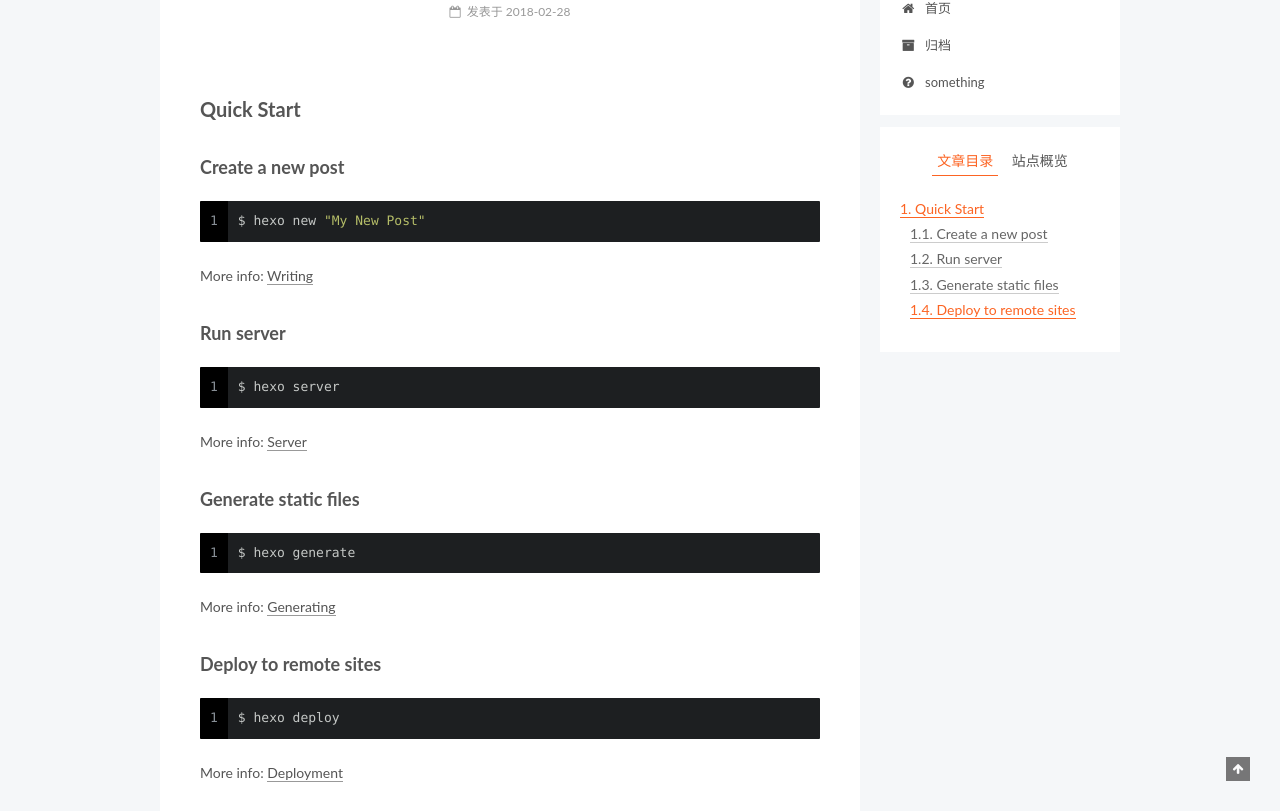
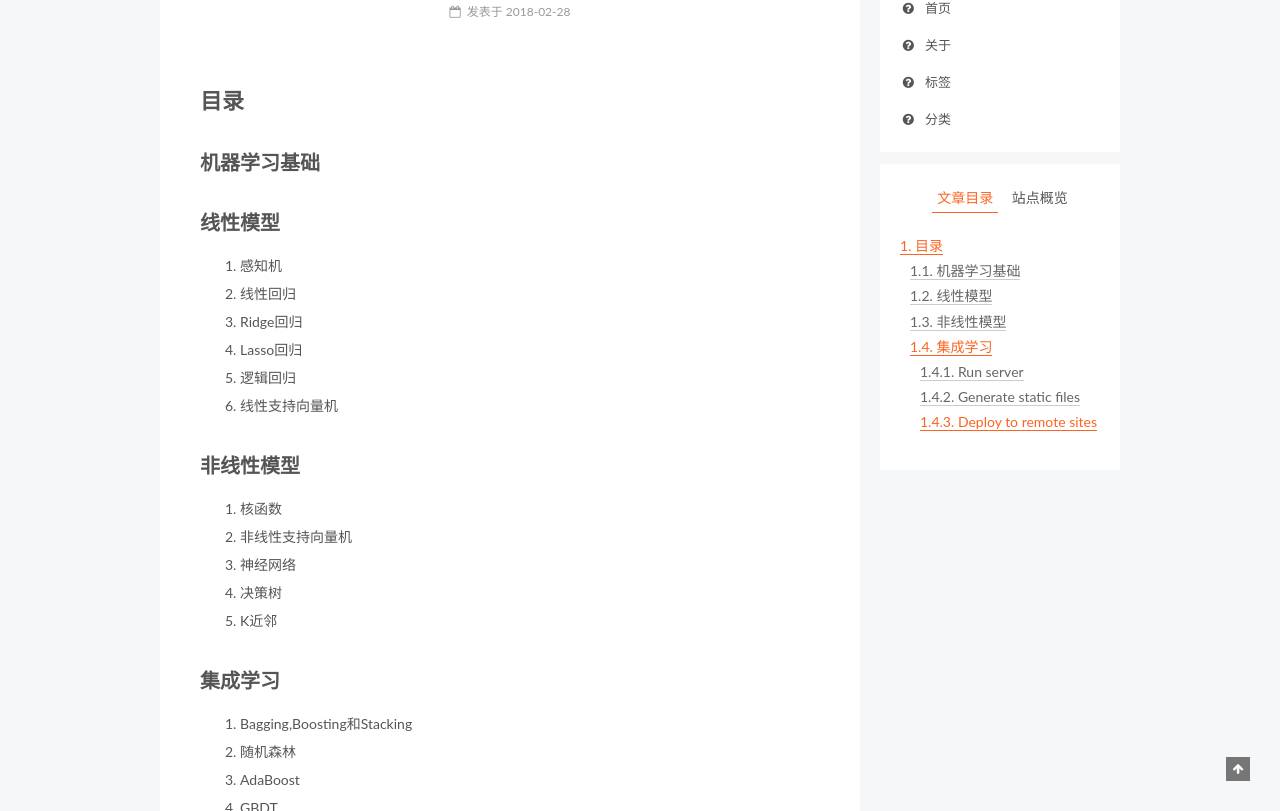
Before and after one commit to ZesenChen/ZesenChen.github.io, a plain HTML site: page 2018/02/28/hello-world/index.html in a window 1280 px wide. Shown: the part 119-930 px from the top of the page. Drawn offline with Linux system fonts and the light colour scheme.

Commit message:
Site updated: 2018-03-16 15:22:42

```diff
--- a/2018/02/28/hello-world/index.html
+++ b/2018/02/28/hello-world/index.html
@@ -79,17 +79,17 @@
 
 
 
-<meta name="description" content="Quick StartCreate a new post1$ hexo new &quot;My New Post&quot; More info: Writing Run server1$ hexo server More info: Server Generate static files1$ hexo generate More info: Generating Deploy to remote sites1$">
+<meta name="description" content="目录机器学习基础线性模型 感知机 线性回归 Ridge回归 Lasso回归 逻辑回归 线性支持向量机  非线性模型 核函数 非线性支持向量机 神经网络 决策树 K近邻  集成学习 Bagging,Boosting和Stacking 随机森林 AdaBoost GBDT XGBoost  More info: Writing Run serverMore info: Server Generate">
 <meta property="og:type" content="article">
-<meta property="og:title" content="Zesen Chen">
+<meta property="og:title" content="机器学习笔记">
 <meta property="og:url" content="http://yoursite.com/2018/02/28/hello-world/index.html">
-<meta property="og:site_name" content="机器学习笔记">
-<meta property="og:description" content="Quick StartCreate a new post1$ hexo new &quot;My New Post&quot; More info: Writing Run server1$ hexo server More info: Server Generate static files1$ hexo generate More info: Generating Deploy to remote sites1$">
+<meta property="og:site_name" content="BLOG">
+<meta property="og:description" content="目录机器学习基础线性模型 感知机 线性回归 Ridge回归 Lasso回归 逻辑回归 线性支持向量机  非线性模型 核函数 非线性支持向量机 神经网络 决策树 K近邻  集成学习 Bagging,Boosting和Stacking 随机森林 AdaBoost GBDT XGBoost  More info: Writing Run serverMore info: Server Generate">
 <meta property="og:locale" content="zh-Hans">
-<meta property="og:updated_time" content="2018-02-28T05:13:08.466Z">
+<meta property="og:updated_time" content="2018-03-16T02:07:21.983Z">
 <meta name="twitter:card" content="summary">
-<meta name="twitter:title" content="Zesen Chen">
-<meta name="twitter:description" content="Quick StartCreate a new post1$ hexo new &quot;My New Post&quot; More info: Writing Run server1$ hexo server More info: Server Generate static files1$ hexo generate More info: Generating Deploy to remote sites1$">
+<meta name="twitter:title" content="机器学习笔记">
+<meta name="twitter:description" content="目录机器学习基础线性模型 感知机 线性回归 Ridge回归 Lasso回归 逻辑回归 线性支持向量机  非线性模型 核函数 非线性支持向量机 神经网络 决策树 K近邻  集成学习 Bagging,Boosting和Stacking 随机森林 AdaBoost GBDT XGBoost  More info: Writing Run serverMore info: Server Generate">
 
 
 
@@ -99,7 +99,7 @@
     root: '/',
     scheme: 'Pisces',
     version: '5.1.4',
-    sidebar: {"position":"right","display":"post","offset":12,"b2t":false,"scrollpercent":false,"onmobile":false},
+    sidebar: {"position":"right","display":"always","offset":12,"b2t":false,"scrollpercent":false,"onmobile":false},
     fancybox: true,
     tabs: true,
     motion: {"enable":true,"async":false,"transition":{"post_block":"fadeIn","post_header":"slideDownIn","post_body":"slideDownIn","coll_header":"slideLeftIn","sidebar":"slideUpIn"}},
@@ -125,7 +125,7 @@
 
 
 
-  <title>Zesen Chen | 机器学习笔记</title>
+  <title>机器学习笔记 | BLOG</title>
 
 
 
@@ -155,7 +155,7 @@
     <div class="custom-logo-site-title">
       <a href="/"  class="brand" rel="start">
         <span class="logo-line-before"><i></i></span>
-        <span class="site-title">机器学习笔记</span>
+        <span class="site-title">BLOG</span>
         <span class="logo-line-after"><i></i></span>
       </a>
     </div>
@@ -181,31 +181,41 @@
 
 
         <li class="menu-item menu-item-home">
-          <a href="/" rel="section">
+          <a href="/首页" rel="section">
 
-              <i class="menu-item-icon fa fa-fw fa-home"></i> <br />
+              <i class="menu-item-icon fa fa-fw fa-question-circle"></i> <br />
 
             首页
           </a>
         </li>
 
 
-        <li class="menu-item menu-item-archives">
-          <a href="/archives/" rel="section">
+        <li class="menu-item menu-item-about">
+          <a href="/关于" rel="section">
 
-              <i class="menu-item-icon fa fa-fw fa-archive"></i> <br />
+              <i class="menu-item-icon fa fa-fw fa-question-circle"></i> <br />
 
-            归档
+            关于
           </a>
         </li>
 
 
-        <li class="menu-item menu-item-something">
-          <a href="/something" rel="section">
+        <li class="menu-item menu-item-tags">
+          <a href="/标签" rel="section">
 
               <i class="menu-item-icon fa fa-fw fa-question-circle"></i> <br />
 
-            something
+            标签
+          </a>
+        </li>
+
+
+        <li class="menu-item menu-item-categories">
+          <a href="/归档" rel="section">
+
+              <i class="menu-item-icon fa fa-fw fa-question-circle"></i> <br />
+
+            分类
           </a>
         </li>
 
@@ -251,7 +261,7 @@
     </span>
 
     <span hidden itemprop="publisher" itemscope itemtype="http://schema.org/Organization">
-      <meta itemprop="name" content="机器学习笔记">
+      <meta itemprop="name" content="BLOG">
     </span>
 
 
@@ -259,7 +269,7 @@
 
 
 
-          <h1 class="post-title" itemprop="name headline">Zesen Chen</h1>
+          <h1 class="post-title" itemprop="name headline">机器学习笔记</h1>
 
 
         <div class="post-meta">
@@ -309,14 +319,32 @@
 
 
 
-        <h2 id="Quick-Start"><a href="#Quick-Start" class="headerlink" title="Quick Start"></a>Quick Start</h2><h3 id="Create-a-new-post"><a href="#Create-a-new-post" class="headerlink" title="Create a new post"></a>Create a new post</h3><figure class="highlight bash"><table><tr><td class="gutter"><pre><span class="line">1</span><br></pre></td><td class="code"><pre><span class="line">$ hexo new <span class="string">"My New Post"</span></span><br></pre></td></tr></table></figure>
+        <h1 id="目录"><a href="#目录" class="headerlink" title="目录"></a>目录</h1><h2 id="机器学习基础"><a href="#机器学习基础" class="headerlink" title="机器学习基础"></a>机器学习基础</h2><h2 id="线性模型"><a href="#线性模型" class="headerlink" title="线性模型"></a>线性模型</h2><ol>
+<li>感知机</li>
+<li>线性回归</li>
+<li>Ridge回归</li>
+<li>Lasso回归</li>
+<li>逻辑回归</li>
+<li>线性支持向量机</li>
+</ol>
+<h2 id="非线性模型"><a href="#非线性模型" class="headerlink" title="非线性模型"></a>非线性模型</h2><ol>
+<li>核函数</li>
+<li>非线性支持向量机</li>
+<li>神经网络</li>
+<li>决策树</li>
+<li>K近邻</li>
+</ol>
+<h2 id="集成学习"><a href="#集成学习" class="headerlink" title="集成学习"></a>集成学习</h2><ol>
+<li>Bagging,Boosting和Stacking</li>
+<li>随机森林</li>
+<li>AdaBoost</li>
+<li>GBDT</li>
+<li>XGBoost</li>
+</ol>
 <p>More info: <a href="https://hexo.io/docs/writing.html" target="_blank" rel="noopener">Writing</a></p>
-<h3 id="Run-server"><a href="#Run-server" class="headerlink" title="Run server"></a>Run server</h3><figure class="highlight bash"><table><tr><td class="gutter"><pre><span class="line">1</span><br></pre></td><td class="code"><pre><span class="line">$ hexo server</span><br></pre></td></tr></table></figure>
-<p>More info: <a href="https://hexo.io/docs/server.html" target="_blank" rel="noopener">Server</a></p>
-<h3 id="Generate-static-files"><a href="#Generate-static-files" class="headerlink" title="Generate static files"></a>Generate static files</h3><figure class="highlight bash"><table><tr><td class="gutter"><pre><span class="line">1</span><br></pre></td><td class="code"><pre><span class="line">$ hexo generate</span><br></pre></td></tr></table></figure>
-<p>More info: <a href="https://hexo.io/docs/generating.html" target="_blank" rel="noopener">Generating</a></p>
-<h3 id="Deploy-to-remote-sites"><a href="#Deploy-to-remote-sites" class="headerlink" title="Deploy to remote sites"></a>Deploy to remote sites</h3><figure class="highlight bash"><table><tr><td class="gutter"><pre><span class="line">1</span><br></pre></td><td class="code"><pre><span class="line">$ hexo deploy</span><br></pre></td></tr></table></figure>
-<p>More info: <a href="https://hexo.io/docs/deployment.html" target="_blank" rel="noopener">Deployment</a></p>
+<h3 id="Run-server"><a href="#Run-server" class="headerlink" title="Run server"></a>Run server</h3><p>More info: <a href="https://hexo.io/docs/server.html" target="_blank" rel="noopener">Server</a></p>
+<h3 id="Generate-static-files"><a href="#Generate-static-files" class="headerlink" title="Generate static files"></a>Generate static files</h3><p>More info: <a href="https://hexo.io/docs/generating.html" target="_blank" rel="noopener">Generating</a></p>
+<h3 id="Deploy-to-remote-sites"><a href="#Deploy-to-remote-sites" class="headerlink" title="Deploy to remote sites"></a>Deploy to remote sites</h3><p>More info: <a href="https://hexo.io/docs/deployment.html" target="_blank" rel="noopener">Deployment</a></p>
 
 
     </div>
@@ -412,7 +440,7 @@
 
               <div class="site-state-item site-state-posts">
 
-                <a href="/archives/">
+                <a href="/archives">
 
                   <span class="site-state-item-count">1</span>
                   <span class="site-state-item-name">日志</span>
@@ -451,7 +479,7 @@
 
 
 
-              <div class="post-toc-content"><ol class="nav"><li class="nav-item nav-level-2"><a class="nav-link" href="#Quick-Start"><span class="nav-number">1.</span> <span class="nav-text">Quick Start</span></a><ol class="nav-child"><li class="nav-item nav-level-3"><a class="nav-link" href="#Create-a-new-post"><span class="nav-number">1.1.</span> <span class="nav-text">Create a new post</span></a></li><li class="nav-item nav-level-3"><a class="nav-link" href="#Run-server"><span class="nav-number">1.2.</span> <span class="nav-text">Run server</span></a></li><li class="nav-item nav-level-3"><a class="nav-link" href="#Generate-static-files"><span class="nav-number">1.3.</span> <span class="nav-text">Generate static files</span></a></li><li class="nav-item nav-level-3"><a class="nav-link" href="#Deploy-to-remote-sites"><span class="nav-number">1.4.</span> <span class="nav-text">Deploy to remote sites</span></a></li></ol></li></ol></div>
+              <div class="post-toc-content"><ol class="nav"><li class="nav-item nav-level-1"><a class="nav-link" href="#目录"><span class="nav-number">1.</span> <span class="nav-text">目录</span></a><ol class="nav-child"><li class="nav-item nav-level-2"><a class="nav-link" href="#机器学习基础"><span class="nav-number">1.1.</span> <span class="nav-text">机器学习基础</span></a></li><li class="nav-item nav-level-2"><a class="nav-link" href="#线性模型"><span class="nav-number">1.2.</span> <span class="nav-text">线性模型</span></a></li><li class="nav-item nav-level-2"><a class="nav-link" href="#非线性模型"><span class="nav-number">1.3.</span> <span class="nav-text">非线性模型</span></a></li><li class="nav-item nav-level-2"><a class="nav-link" href="#集成学习"><span class="nav-number">1.4.</span> <span class="nav-text">集成学习</span></a><ol class="nav-child"><li class="nav-item nav-level-3"><a class="nav-link" href="#Run-server"><span class="nav-number">1.4.1.</span> <span class="nav-text">Run server</span></a></li><li class="nav-item nav-level-3"><a class="nav-link" href="#Generate-static-files"><span class="nav-number">1.4.2.</span> <span class="nav-text">Generate static files</span></a></li><li class="nav-item nav-level-3"><a class="nav-link" href="#Deploy-to-remote-sites"><span class="nav-number">1.4.3.</span> <span class="nav-text">Deploy to remote sites</span></a></li></ol></li></ol></li></ol></div>
 
 
           </div>
--- a/css/main.css
+++ b/css/main.css
@@ -1823,7 +1823,7 @@
   width: 4px;
   height: 4px;
   border-radius: 50%;
-  background: #17ffff;
+  background: #c6b330;
 }
 .links-of-blogroll {
   font-size: 13px;
```
Also changed, not shown: archives/2018/02/index.html (+27 -17 lines), archives/2018/index.html (+27 -17 lines), archives/index.html (+27 -17 lines), index.html (+53 -25 lines).
